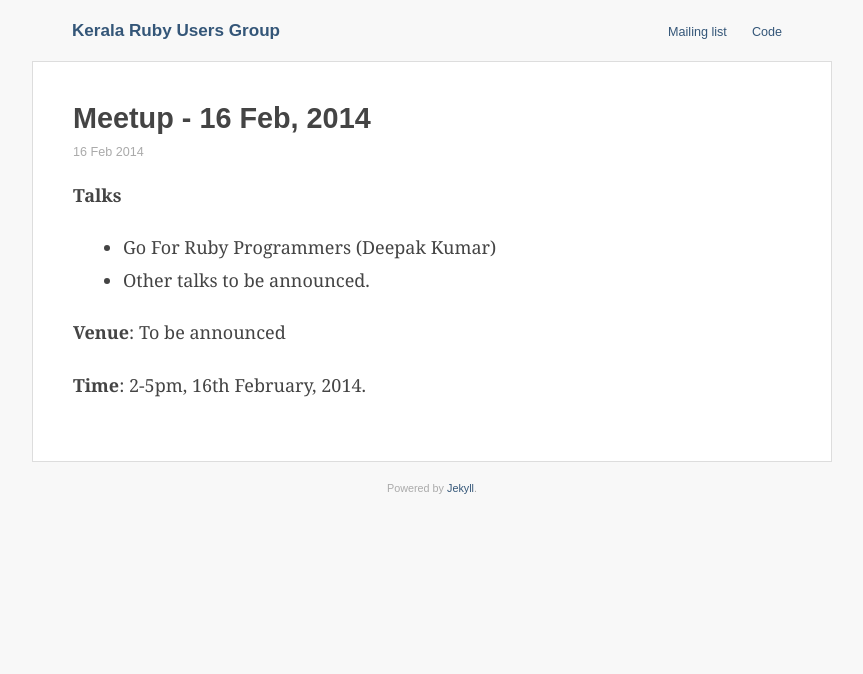
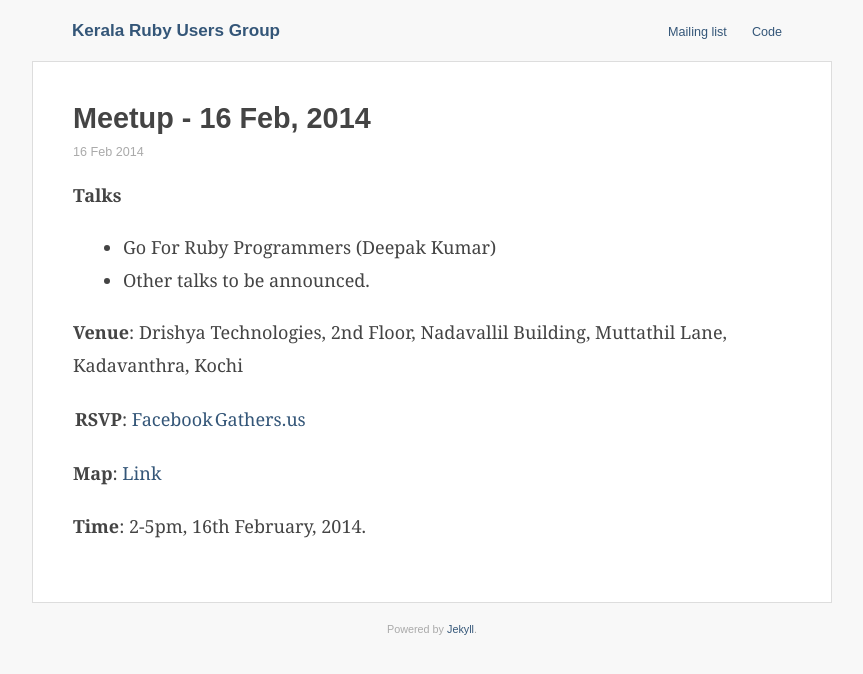
Before and after one commit to krug/krug.github.io, a Jekyll site: the page built from _posts/2014-02-16-feb-2014-meetup.md, in a window 1280 px wide. Shown: the top 674 px of the page, without its empty margins (208-1071 px from the left). Built offline with Jekyll 4.4.1, drawn with Linux system fonts in a browser that asks for light colours.

Commit message:
Add venue, map and RSVP

```diff
--- a/_posts/2014-02-16-feb-2014-meetup.md
+++ b/_posts/2014-02-16-feb-2014-meetup.md
@@ -10,6 +10,10 @@ categories: meetups
 * Go For Ruby Programmers (Deepak Kumar)
 * Other talks to be announced.
 
-**Venue**: To be announced
+**Venue**: Drishya Technologies, 2nd Floor, Nadavallil Building, Muttathil Lane, Kadavanthra, Kochi
+
+**RSVP**: [Facebook](https://www.facebook.com/events/501208836666943) | [Gathers.us](http://gathers.us/events/kerala-ruby-users-group-meetup-feb-2014)
+
+**Map**: [Link]( https://www.google.co.in/maps/preview/place/Drishya+Technologies/@9.9696616,76.300883,18z/data=!3m1!4b1!4m2!3m1!1s0x3b0872cc1227240d:0x9ead6016e73496e8)
 
 **Time**: 2-5pm, 16th February, 2014.
```
